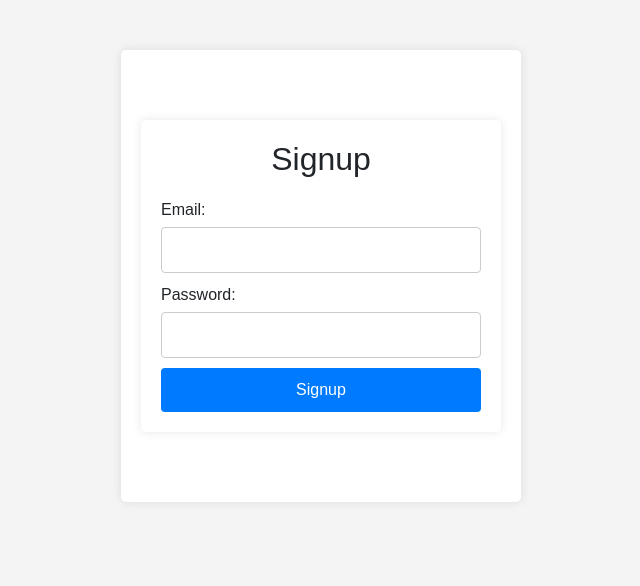
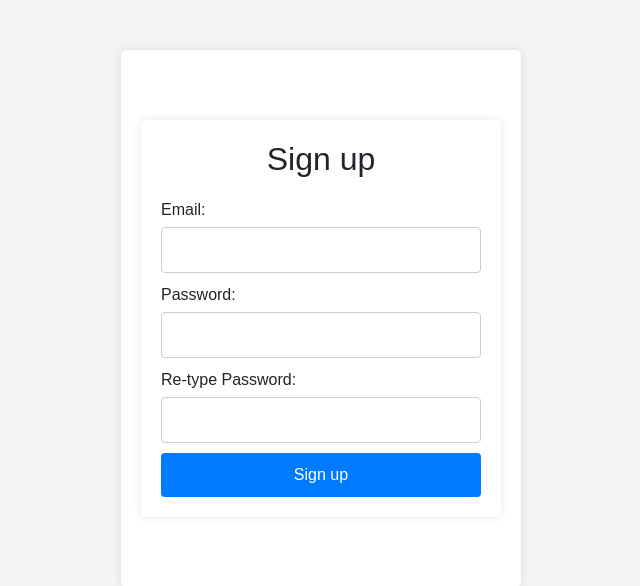
Before and after one commit to jhernandez4/CPSC362-Project, a Flask app: page /sign-up in a window 1280 px wide. Shown: the part 56-642 px from the top of the page, without its empty margins (319-959 px from the left). Run offline with Flask 3, Linux system fonts and the light colour scheme; some libraries are stand-ins or nearby versions.

Commit message:
Fix text spacing and add another textbox

```diff
--- a/website/templates/sign_up.html
+++ b/website/templates/sign_up.html
@@ -3,7 +3,7 @@
 {% block content %}
 
 <head>
-  <title>Signup</title>
+  <title>Sign up</title>
   <style>
       body {
           font-family: Arial, sans-serif;
@@ -76,7 +76,7 @@
 </head>
 <body>
   <div class="container">
-      <h2>Signup</h2>
+      <h2>Sign up</h2>
 
       <!-- Display flash messages if they exist -->
       {% with messages = get_flashed_messages(with_categories=true) %}
@@ -97,8 +97,12 @@
               <input type="password" id="password" name="password" required>
           </div>
           <div>
-              <button class="button2" type="submit">Signup</button>
+            <label for="password">Re-type Password:</label>
+            <input type="password" id="password" name="password" required>
           </div>
+        <div>
+            <button class="button2" type="submit">Sign up</button>
+        </div>
       </form>
   </div>
 </body>
```
